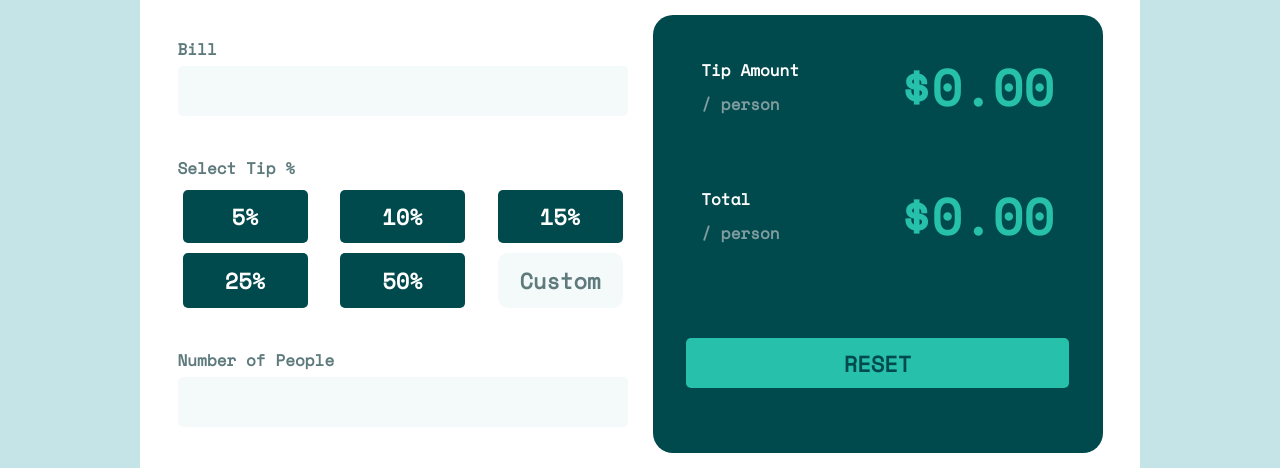
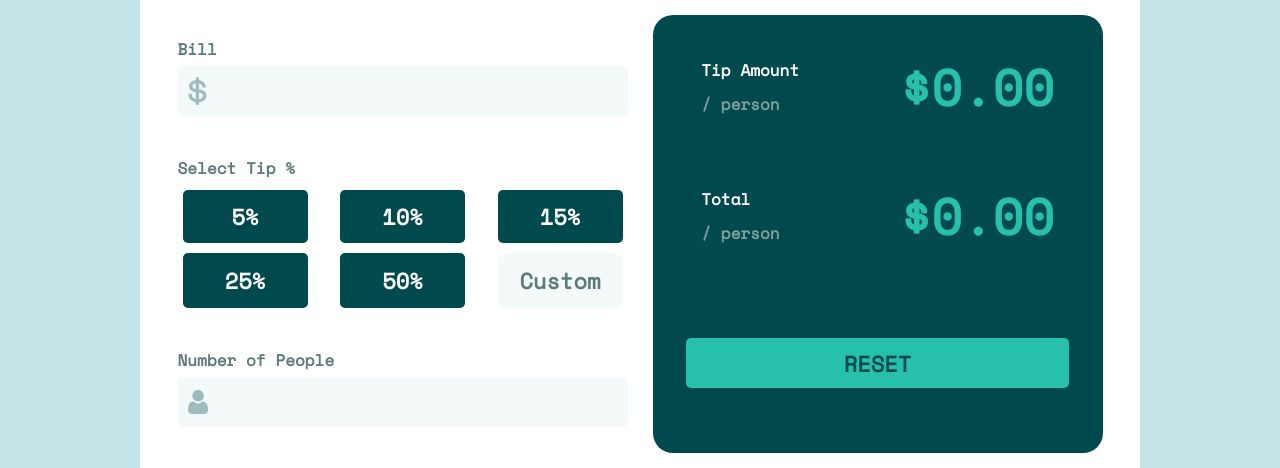
Before and after one commit to AFLP2199/TipCalculatorApp, a plain HTML site: page index.html in a window 1280 px wide. Shown: the part 242-710 px from the top of the page. Drawn offline with nearby package versions, Linux system fonts and the light colour scheme.

Commit message:
SVG icons added

```diff
--- a/index.html
+++ b/index.html
@@ -16,7 +16,10 @@
     <div class="input-box">
       <div class="select-tip">
         <label for="bill-field">Bill</label><span id="error-text-bill"></span>
-        <input id="bill-field" type="text">
+        <label id="dollar-icon">
+          <img src="images/icon-dollar.svg" alt="dollar-icon">
+          <input id="bill-field" type="text">
+        </label>
       </div>
       <div class="buttons-box">
         <p>Select Tip %</p>
@@ -29,7 +32,10 @@
       </div>
       <div class="select-number-people">
         <label for="number-people">Number of People</label><span id="error-text-people"></span>
-        <input id="number-people" type="text">
+        <label id="person-icon">
+          <img src="images/icon-person.svg" alt="dollar-icon">
+          <input id="number-people" type="text">
+        </label>
       </div>
     </div>
     <div class="display-box">
--- a/style.scss
+++ b/style.scss
@@ -78,6 +78,7 @@ h1{
         border: none;
         cursor: pointer;
         padding: 10px;
+        padding-left: 40px;
         border: 2px solid $Light-grayish-cyan-2;
     }
     #bill-field:focus{
@@ -143,6 +144,25 @@ h1{
 
 ::placeholder{
     color: $Dark-grayish-cyan;
+}
+#dollar-icon, #person-icon{
+    display: block;
+    position: relative;
+}
+
+#dollar-icon img{
+    position: absolute;
+    top: 10px;
+    left: 10px;
+    width: 20px;
+    z-index: 1;
+}
+#person-icon img {
+    position: absolute;
+    top: 13px;
+    left: 10px;
+    width: 20px;
+    z-index: 1;
 }
 .select-number-people, .select-tip{
     label{
```
Also changed, not shown: style.css, 1 other file.
